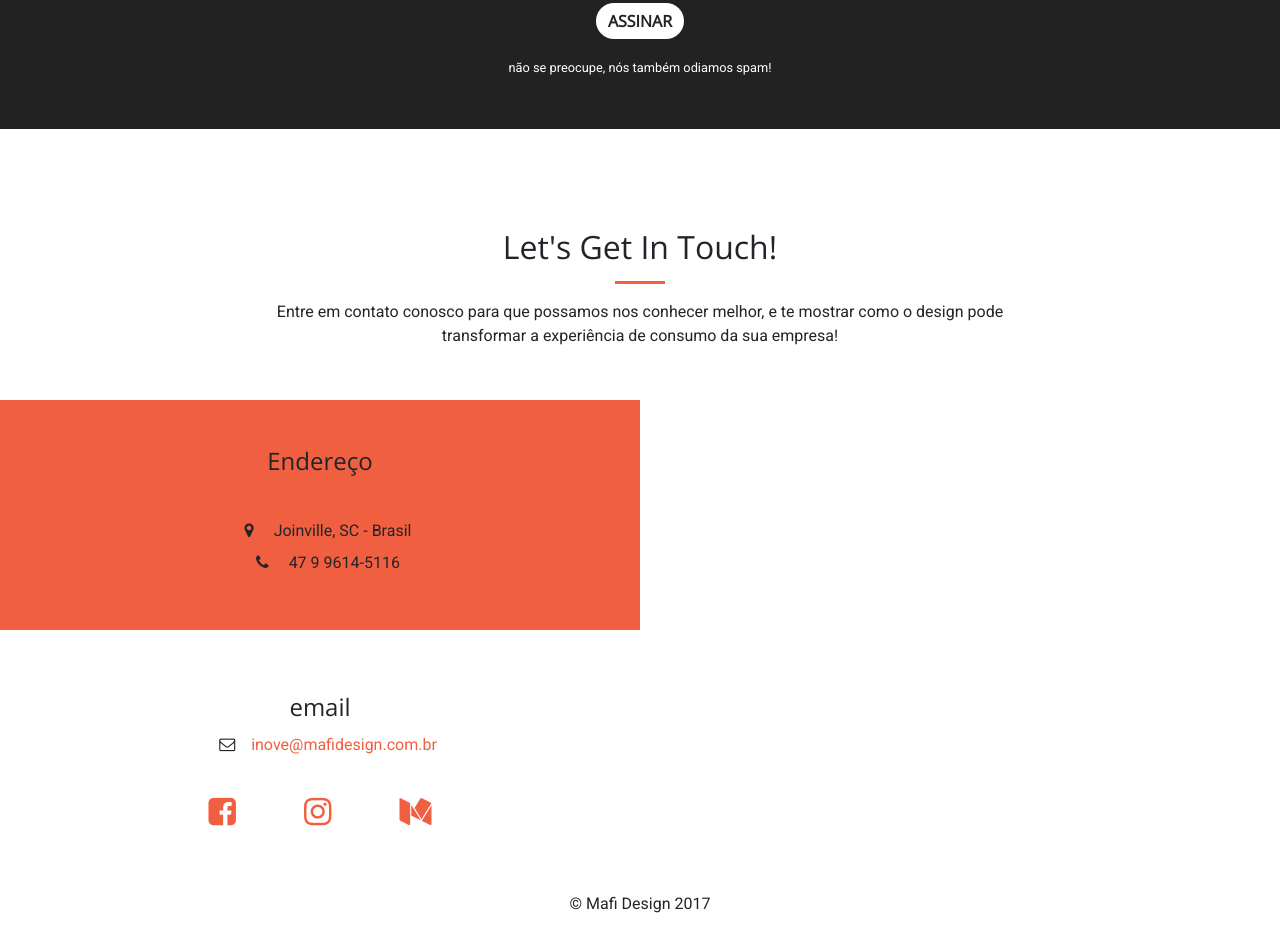
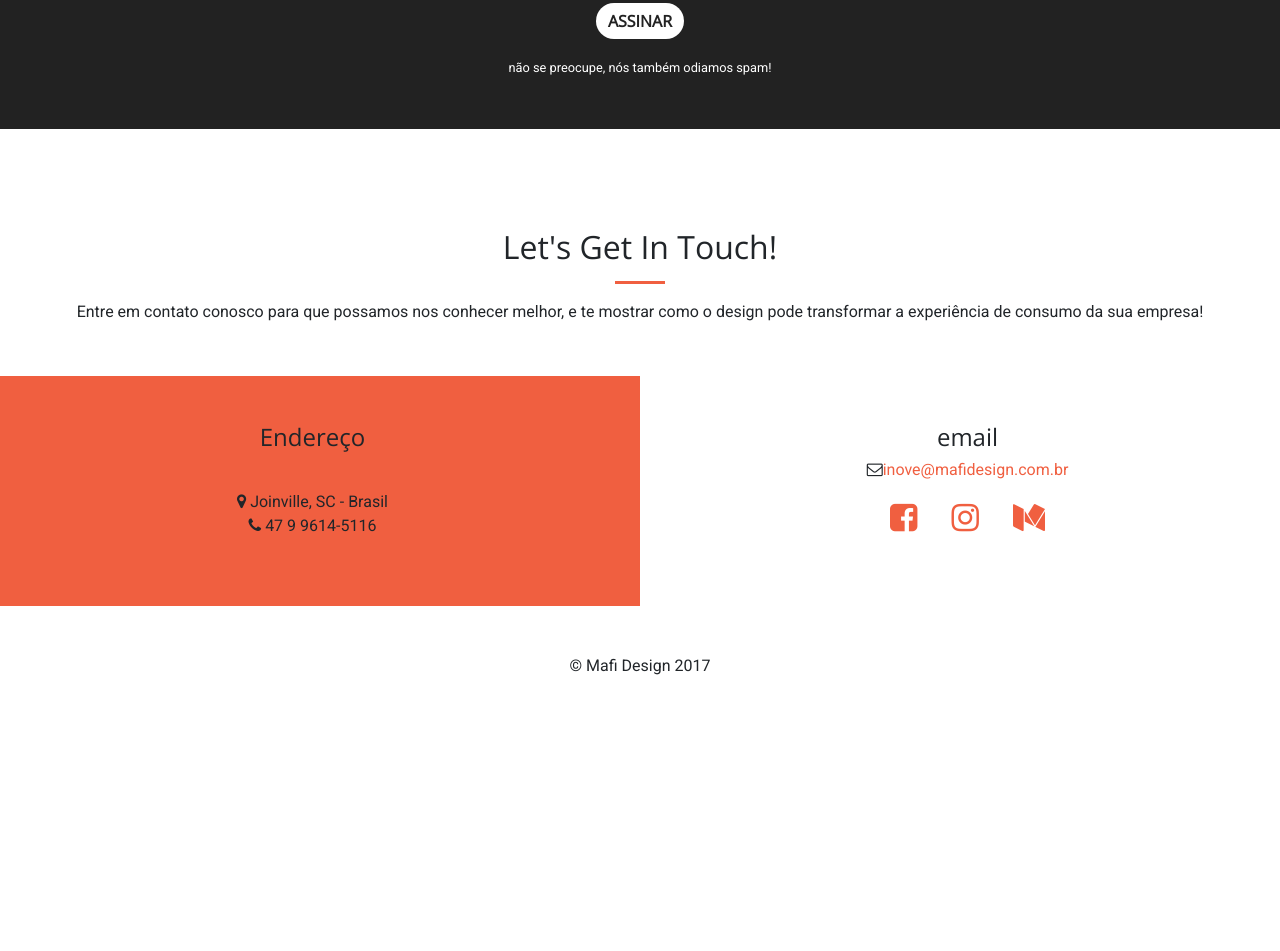
Before and after one commit to andreganske/mafidesign, a plain HTML site: page index.html in a window 1280 px wide. Shown: the part 1813-2764 px from the top of the page. After the commit the page ends 2551 px from the top, so only its background shows below. Drawn offline with nearby package versions, Linux system fonts and the light colour scheme; a script that the page names is missing.

Commit message:
fix responsible layout

```diff
--- a/index.html
+++ b/index.html
@@ -305,9 +305,9 @@
         </div>
     </div>
 
-    <section id="contact">
-        <div class="col-12">
-            <div class="col-lg-8 mx-auto text-center">
+    <section id="container-fluid contact">
+        <div class="row">
+            <div class="col mx-auto text-center">
                 <h2 class="section-heading">Let's Get In Touch!</h2>
                 <hr>
                 <p>Entre em contato conosco para que possamos nos conhecer melhor, e te mostrar como o design pode
@@ -315,24 +315,25 @@
             </div>
         </div>
 
-        <div class="col-12 contact-container">
-            <div class="col-lg-6 bg-primary">
-                <div class="col-md-10 mx-auto text-center">
-                    <h4>Endereço</h4>
-                    <address>
-                        <p><i class="fa fa-map-marker"></i> Joinville, SC - Brasil<br>
-                        <i class="fa fa-phone"></i> 47 9 9614-5116</p>
-                    </address>
-                </div>
+        <div class="row contact-container">
+            <div class="col-sm-6 bg-primary text-center">
+                <h4>Endereço</h4>
+                <address>
+                    <p><i class="fa fa-map-marker"></i> Joinville, SC - Brasil<br>
+                    <i class="fa fa-phone"></i> 47 9 9614-5116</p>
+                </address>
             </div>
 
-            <div class="col-lg-6">
-                <div class="col-md-10 mx-auto text-center">
+            <div class="col-sm-6 text-center">
+                <div class="col justify-content-center">
                     <h4>email</h4>
                     <p><i class="fa fa-envelope-o"></i><a href="mailto:inove@mafidesign.com.br">inove@mafidesign.com.br</a></p>
-                    <a href="https://www.facebook.com/mafidesign"><i class="fa fa-facebook-square fa-2x"></i></a>
-                    <a href="https://www.instagram.com/mafidesignbr"><i class="fa fa-instagram fa-2x"></i></a>
-                    <a href="https://medium.com/@mafidesign"><i class="fa fa-medium fa-2x"></i></a>
+                </div>
+
+                <div class="col justify-content-center">
+                    <a class="col" href="https://www.facebook.com/mafidesign"><i class="fa fa-facebook-square fa-2x"></i></a>
+                    <a class="col" href="https://www.instagram.com/mafidesignbr"><i class="fa fa-instagram fa-2x"></i></a>
+                    <a class="col" href="https://medium.com/@mafidesign"><i class="fa fa-medium fa-2x"></i></a>
                 </div>
             </div>
         </div>
```
